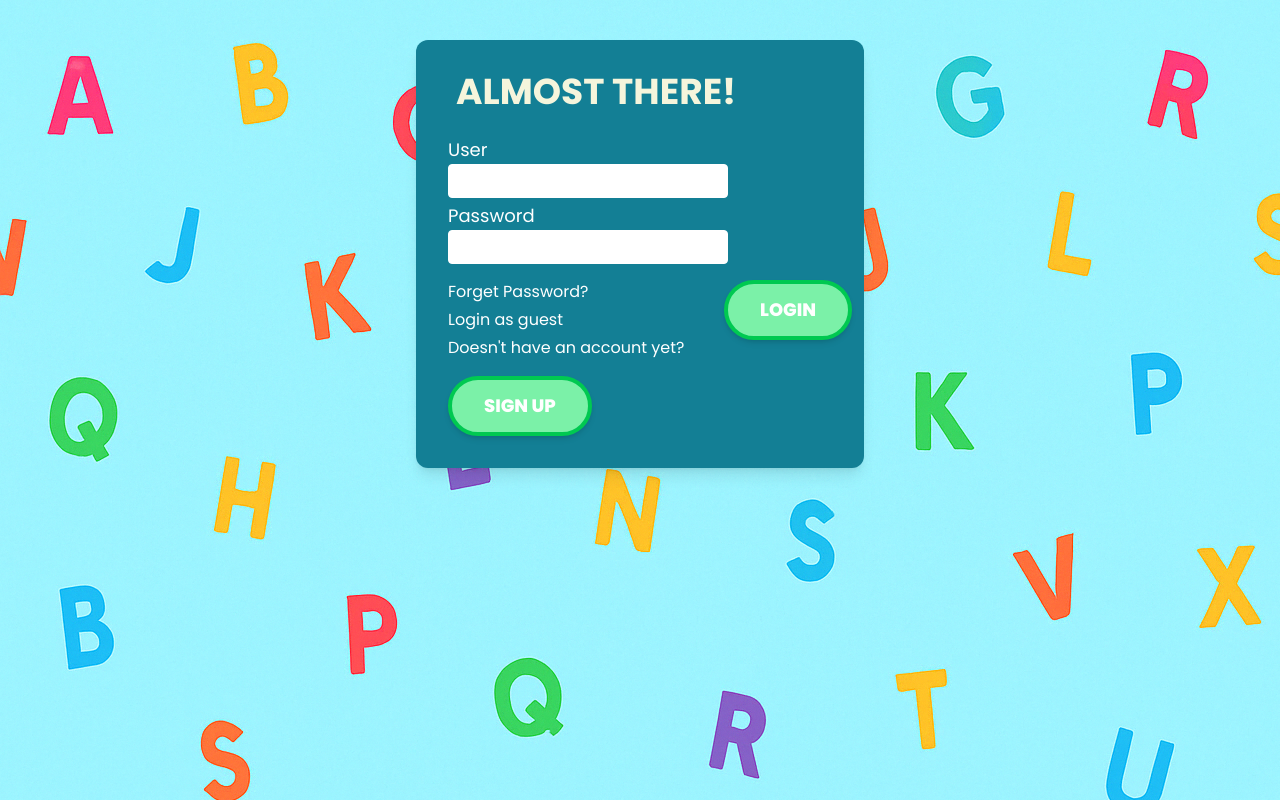
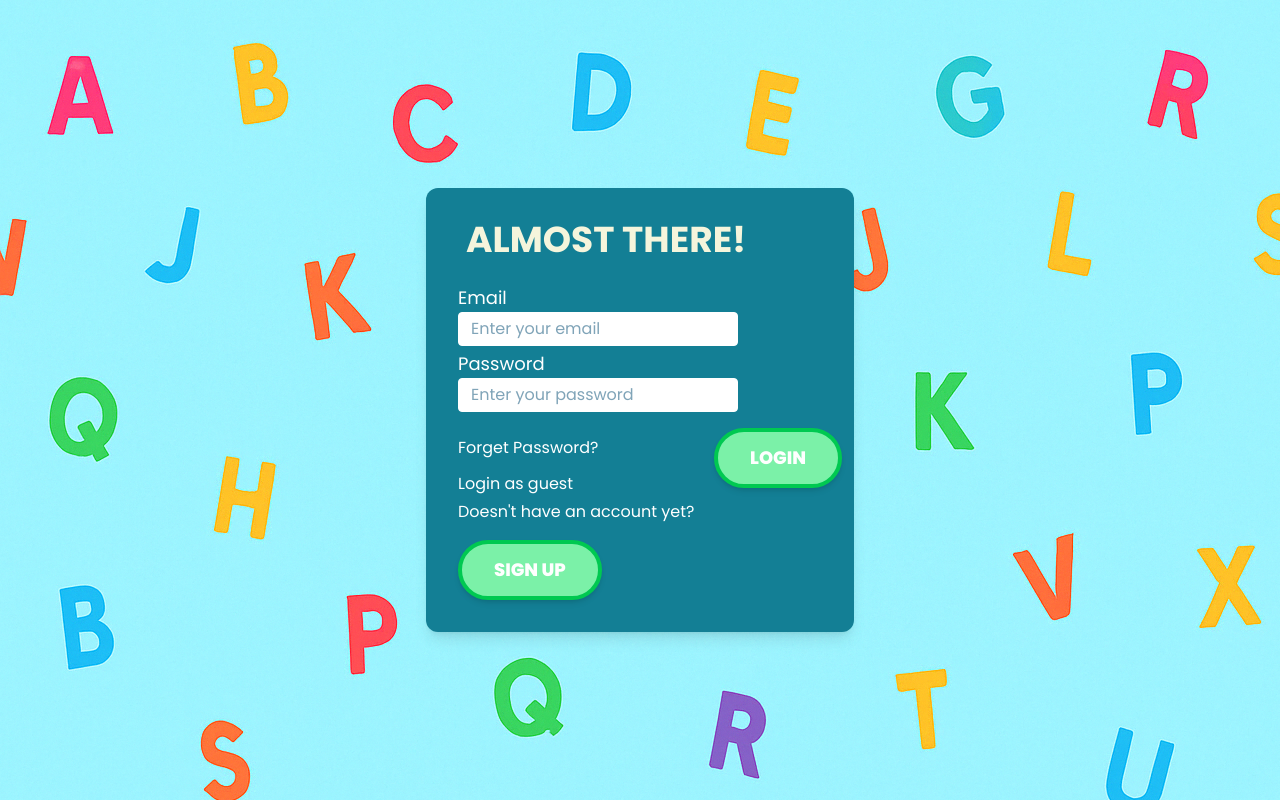
Before and after one commit to English-app-game/frontend, a React (Vite) app: page / in a window 1280 px wide. Both pictures are taken after a click on the button "START". Built offline with nearby package versions, Linux system fonts and the light colour scheme.

Commit message:
login logic and fix style in textbutton

```diff
--- a/src/ui/components/TextButton.jsx
+++ b/src/ui/components/TextButton.jsx
@@ -4,7 +4,7 @@ import PropTypes from 'prop-types';
 const TextButton = ({onClick, disabled, className, children}) => {
   return (
     <button onClick={onClick} disabled={disabled}
-    className={`text-blue-800 underline text-base mt-2 block w-fit mx-auto hover:text-blue-200 transition-colors duration-200
+    className={`text-blue-800 text-base mt-2 block w-fit hover:text-blue-200 transition-colors duration-200
     active:scale-95 focus:outline-none ${className}`}>{children} </button>
   );
 };
--- a/src/ui/pages/Login.jsx
+++ b/src/ui/pages/Login.jsx
@@ -2,30 +2,115 @@ import BlueBox from "../components/BlueBox";
 import Header from "../components/Header";
 import InputField from "../components/InputField";
 import PrimaryButton from "../components/PrimaryButton";
+import TextBottom from "../components/TextButton"
 import { useNavigate } from "react-router-dom";
+import { useState } from "react";
+
 
 export default function Login() {
   const navigate = useNavigate();
 
+  const [email, setEmail] = useState("");
+  const [password, setPassword] = useState("");
+  const [emailError, setEmailError] = useState("");
+  const [passwordError, setPasswordError] = useState("");
+  const [generalError, setGeneralError] = useState("");
+
+  const isValidEmail = (email) => {
+    const regex = /^[^\s@]+@[^\s@]+\.[^\s@]+$/;
+    return regex.test(email);
+  };
+
+
+  const handleLogin = async () => {
+    let hasError = false;
+
+    if (!isValidEmail(email)) {
+      setEmailError("Invalid email");
+      return;
+    }
+    if (!password) {
+      setPasswordError("Password is required")
+      hasError = true;
+    }
+    else {
+      setEmailError("");
+    }
+    if (hasError) return;
+
+    try {
+      const res = await fetch("http://localhost:5001/api/login", {
+        method: "POST",
+        headers: { "Content-Type": "application/json" },
+        body: JSON.stringify({ email, password }),
+        credentials: "include",
+      });
+
+      const data = await res.json();
+
+      if (!res.ok) {
+        if (data.error === "Invalid password") {
+          setPasswordError("Incorrect password");
+        } else if (data.error === "User not found") {
+          setEmailError("Email not found");
+        } else {
+          setGeneralError("Login failed. Please try again.");
+        }
+      } else {
+        setEmailError("");
+        setPasswordError("");
+        setGeneralError("");
+        navigate("/rooms");
+      }
+    } catch (err) {
+      setGeneralError("Server error. Please try again later.");
+      console.error(err);
+    }
+  };
+
   return (
     <>
       <div className="min-h-screen bg-[url('/homePage.png')] flex justify-center">
-        <div className="pt-10 w-full">
-          <BlueBox className="pr-3 ">
+        <div className="pt-10 w-full flex items-center">
+          <BlueBox className="pr-3 mb-5">
             <Header text="ALMOST THERE!" className="pl-2" />
             <div className="pt-5">
-              <InputField text="User" />
-              <InputField text="Password" />
-              <PrimaryButton text="LOGIN" className="float-right mt-4 ml-4" />
-              <div className="flex flex-col items-start">
-                {/*/////////Need to change to text-button component/////////*/}
-                <button className="pt-4 text-white hover:underline cursor-pointer">
+              <InputField
+                id="email"
+                text="Email"
+                type="email"
+                value={email}
+                onChange={(e) => setEmail(e.target.value)}
+                placeholder="Enter your email"
+              />
+              {emailError && (
+                <p className="text-red-700 text-md mt-1 ml-1">{emailError}</p>
+              )}
+              <InputField
+                id="password"
+                text="Password"
+                type="password"
+                value={password}
+                onChange={(e) => setPassword(e.target.value)}
+                placeholder="Enter your password"
+              />
+              {passwordError && (
+                <p className="text-red-700 text-md mt-1 ml-1">{passwordError}</p>
+              )}
+              {generalError && (
+                <p className="text-red-700 text-md mt-2 ml-1">{generalError}</p>
+              )}
+              <PrimaryButton
+                text="LOGIN"
+                className="float-right mt-4 ml-4"
+                onClick={handleLogin}
+              />              <div className="flex flex-col items-start">
+                <TextBottom className="pt-4 text-white hover:underline cursor-pointer">
                   Forget Password?
-                </button>
-                <button className="pt-1 text-white hover:underline cursor-pointer" onClick={() => navigate("/login/guest")}>
+                </TextBottom>
+                <TextBottom className="pt-1 text-white hover:underline cursor-pointer" onClick={() => navigate("/login/guest")}>
                   Login as guest
-                </button>
-                {/*/////////////////////////////////////////////////////////*/}
+                </TextBottom>
                 <p className="pt-1 text-white">
                   Doesn't have an account yet?
                 </p>
```
Also changed, not shown: 1 other file (tests, documents, lock files or other folders).
